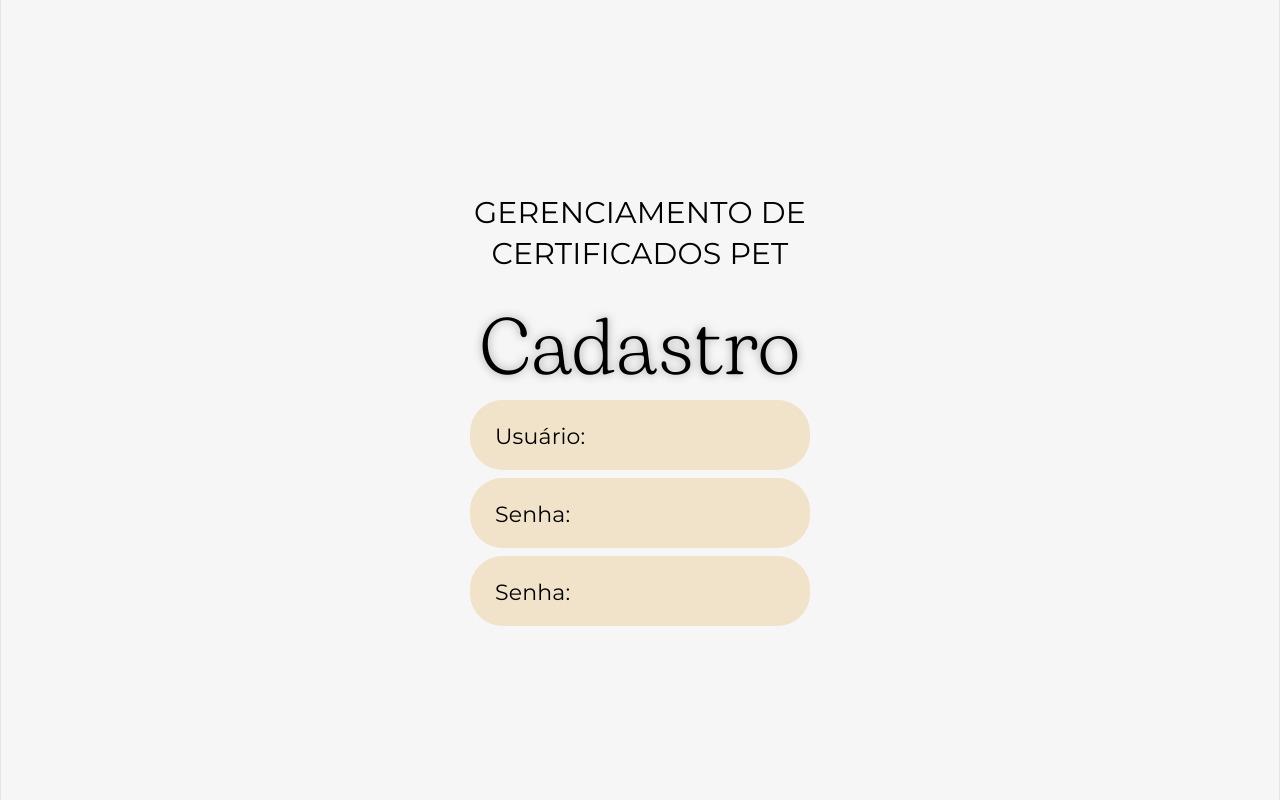
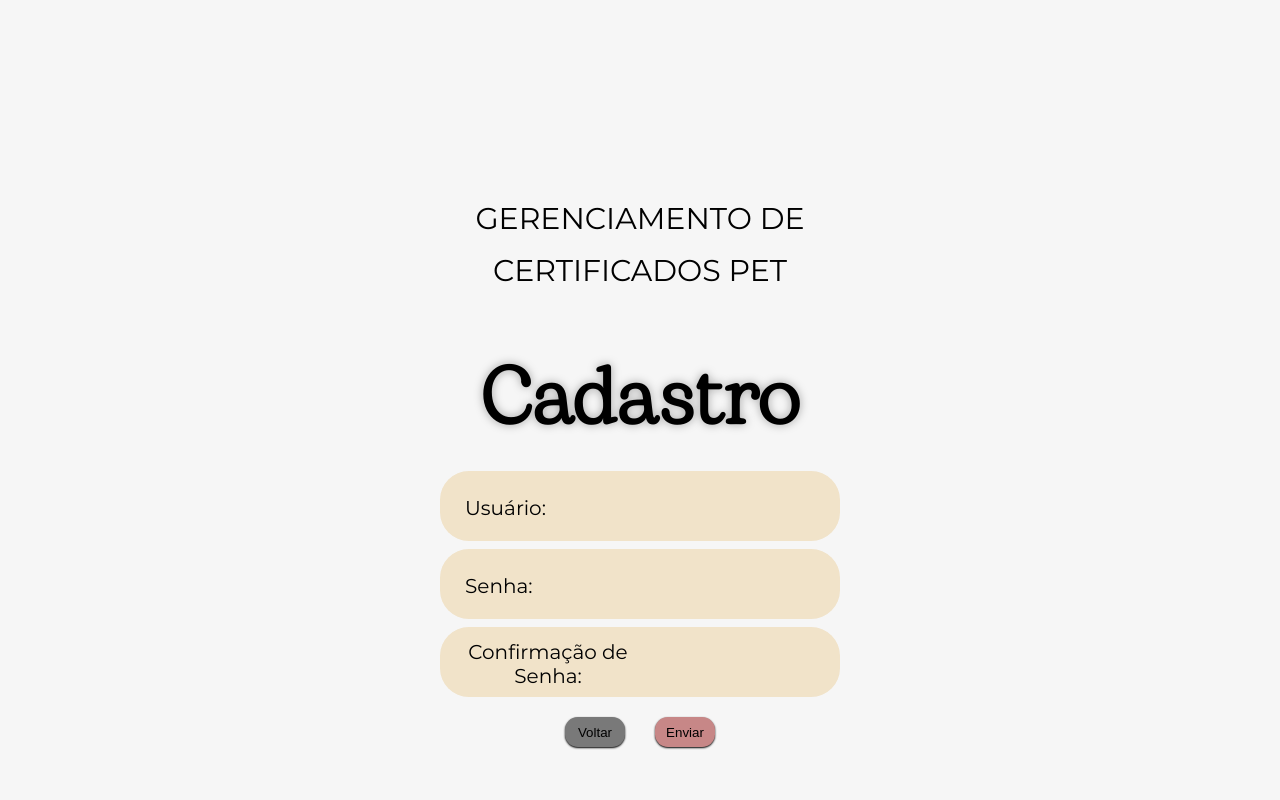
Before and after one commit to Chimecho10/PET-Banco-de-Dados, a React (Vite) app in the folder frontend/: page / in a window 1280 px wide. Both pictures are taken after a click on the button "Novo Cadastro". Built offline with nearby package versions, Linux system fonts and the light colour scheme.

Commit message:
Página 2 ok

```diff
--- a/frontend/src/App.css
+++ b/frontend/src/App.css
@@ -6,6 +6,60 @@
 @font-face {
   font-family: 'Montserrat';
   src: url('./assets/fontes/Montserrat-Regular.woff2') format('woff2');
+}
+
+@font-face {
+  font-family: 'Sifonn';
+  src: url('./assets/fontes/Syphon-Bold.woff2') format('woff2');
+}
+
+.blocaoPreto {
+  background-color: #222222;
+  height: 65px;
+  margin: 10px 10px 0px 10px;
+  border-radius: 0.8rem;
+}
+
+.letreiro2 {
+  text-shadow: 5px 0px 2px #000000fd;
+  user-select: none;
+  color: #000000;
+  font-family: 'Sifonn', serif;
+  letter-spacing: 2px;
+  font-size: 90px;
+}
+
+.blocaoVermelho {
+  position: absolute;
+  bottom: 10px;
+  left: 10px;
+  right: 10px;
+  background-color: #c60006;
+  height: 200px;
+  border-radius: 1rem;
+}
+
+.bloquinhoAmarelo {
+  user-select: none;
+  font-family: 'Montserrat', serif;
+  font-weight: bold;
+  font-size: 16px;
+  cursor: pointer;
+  border: none;
+  height: 45px;
+  width: 210px;
+  border-radius: 1.0rem;
+  background-color: #f4ae31;
+  transition: 0.8s, ease;
+}
+
+.bloquinhoAmarelo:active {
+  box-shadow: none;
+}
+
+.bloquinhoAmarelo:hover {
+  transform: translateY(-1px);
+  box-shadow: 0px 1px 1px 1px #000000;
 }
 
 .universidade {
@@ -57,6 +111,29 @@
   text-shadow: 0px 0px 10px #08080857;
 }
 
+.cadastroVoltar {
+  user-select: none;
+  cursor: pointer;
+  color: black;
+  border: none;
+  height: 30px;
+  width: 60px;
+  border-radius: 0.8rem;
+  background-color: #797979;
+  box-shadow: 0px 1px 2px 0px #000000;
+  transition: 0.08s;
+}
+
+.cadastroVoltar:hover {
+  box-shadow: 0px 2px 2px 1px #000000be;
+  transform: translateY(-2px);
+}
+
+.cadastroVoltar:active {
+  transform: translateY(0px);
+  box-shadow: 0px 1px 2px 0px #000000;
+}
+
 .letreiroDiscoInput{
   user-select: none;
   font-family: 'Montserrat', serif;
@@ -65,6 +142,50 @@
   margin-top: 3px;
   margin-left: 25px;
   color:black;
+}
+
+.letreiroDiscoInput2{
+  user-select: none;
+  font-family: 'Montserrat', serif;
+  display: flex;
+  font-size: 20px;
+  margin-top: 3px;
+  margin-left: 25px;
+  color:black;
+}
+
+.discoInput2{
+  user-select: none;
+  display: flex;
+  align-items: center;
+  background-color: #f1e3c9;
+  width: 400px;
+  height: 70px;
+  border-radius: 1.8rem;
+  flex-shrink: 0;
+}
+
+.enviarCadastro {
+  user-select: none;
+  cursor: pointer;
+  color: black;
+  border: none;
+  height: 30px;
+  width: 60px;
+  border-radius: 0.8rem;
+  background-color: #c78787;
+  box-shadow: 0px 1px 2px 0px #000000;
+  transition: 0.08s;
+}
+
+.enviarCadastro:hover {
+  box-shadow: 0px 2px 2px 1px #000000be;
+  transform: translateY(-2px);
+}
+
+.enviarCadastro:active {
+  transform: translateY(0px);
+  box-shadow: 0px 1px 2px 0px #000000;
 }
 
 .discoInput{
--- a/frontend/src/App.jsx
+++ b/frontend/src/App.jsx
@@ -1,15 +1,20 @@
-import { useState } from 'react'
+import { useEffect, useState } from 'react'
 import './App.css'
 
 import petlogo from './assets/imagens/petlogo.png'
+import petlogo2 from './assets/imagens/petlogo2.png'
 
 function App() {
   // Abas
   const [abaInicial, setAbaInicial] = useState(true);
   const [abaSigin, setAbaSigin] = useState(false);
+  const [abaLobby, setAbaLobby] = useState(false);
   const [abaEventos, setAbaEventos] = useState(false);
-  const [abaParticipantes, setParticipantes] = useState(false);
-  const [abaCertificados, setCertificados] = useState(false);
+  const [abaParticipantes, setAbaParticipantes] = useState(false);
+  const [abaCertificados, setAbaCertificados] = useState(false);
+
+  // Variável se o Usuário é ADM ou não
+  const [admin, setAdmin] = useState(false);
 
   // Variáveis de Login
   const [usuario, setUsuario] = useState('');
@@ -20,30 +25,78 @@ function App() {
   const [senha1, setSenha1] = useState('');
   const [senha2, setSenha2] = useState('');
 
+  useEffect(() => {
+    if (abaLobby){
+      document.documentElement.setAttribute('cor', 'amarelo');}
+    else {
+      document.documentElement.removeAttribute('cor');}
+  }, [abaLobby])
+
+  const eventos = () => {
+    setAbaEventos(true);
+    setAbaLobby(false);
+  }
+
+  const participantes = () => {
+    setAbaParticipantes(true);
+    setAbaLobby(false);
+  }
+
+  const certificados = () => {
+    setAbaCertificados(true);
+    setAbaLobby(false);
+  }
+
   const voltarAbaInicial = () => {
+    setUsuarioCadastro('');
+    setSenha1('');
+    setSenha2('');
     setAbaInicial(true);
     setAbaSigin(false);
   }
 
   const sigin = () => {
+    setUsuario('');
+    setSenha('');
     setAbaInicial(false);
     setAbaSigin(true);
   }
 
-  const login = (evento) => {
+  const ir = () => {
+    setAbaInicial(false);
+    setAbaLobby(true);
+  }
+
+  const login = (evento) => { // Conectar com o Banco de Dados / Backend
     evento.preventDefault();
+  }
+
+  const cadastro = (evento) => { // Conectar com o Banco de Dados / Backend
+    evento.preventDefault()
+    if (usuarioCadastro === '' || senha1 === '' || senha2 === '')
+       {alert("Espaços em branco")}
+    else if (senha1 !== senha2)
+       {setSenha1('');
+        setSenha2('');
+        alert("Senhas não compatíveis")}
+
   }
 
   if (abaInicial){
     return (
       <div>
+      <button onClick={ir}
+              style = {{position: 'absolute',
+                        justifyContent:'center'}}>
+      Ir</button>
       <div style = {{display:'flex',
                      alignItems: 'center',
                      justifyContent:'center',
                      flexDirection: 'row',
                      userSelect: 'none',
                      marginLeft:'60px'}}>
-        <div style = {{marginTop:'250px'}}>
+
+        <div style = {{marginTop:'200px'}}>
 
           <div style = {{display: 'flex',
                         alignItems: 'center',
@@ -91,7 +144,9 @@ function App() {
 
               </div>
 
-              <button onClick = {sigin}
+            </form>
+
+            <button onClick = {sigin}
                       style = {{marginTop:'8px',
                                 border:'none',
                                 cursor: 'pointer',
@@ -115,7 +170,6 @@ function App() {
                     Novo Cadastro</h1>
                 </div>
               </button>
-            </form>
 
             <hr style = {{color: '#000000',
                           backgroundColor: '#000000',
@@ -167,59 +221,116 @@ function App() {
         }}>GERENCIAMENTO DE</div>
 
         <div className='gerenciamento'
-            style = {{marginBottom:'-50px',
+            style = {{marginBottom:'-70px',
                       color:'#000000'
         }}>CERTIFICADOS PET</div>
 
         <div className= 'letreiro'>Cadastro</div>
 
-        <form onSubmit = {login}>
-          <div className= 'discoInput'
-              style = {{marginTop: '7px'}}>
+        <form onSubmit = {cadastro}>
 
-            <div className= 'letreiroDiscoInput'
+          <div className= 'discoInput2'
+              style = {{marginTop: '-20px'}}>
+
+            <div className= 'letreiroDiscoInput2'
             >Usuário:</div>
 
             <input type = "text"
-                  value = {usuario}
-                  onChange = {(user) => setUsuario(user.target.value)}
+                  value = {usuarioCadastro}
+                  onChange = {(user) => setUsuarioCadastro(user.target.value)}
                   className = 'campo1'>
             </input>
           </div>
 
-          <div className= 'discoInput'
+          <div className= 'discoInput2'
               style = {{marginTop:'8px'}}>
 
-            <div className= 'letreiroDiscoInput'
+            <div className= 'letreiroDiscoInput2'
             >Senha:</div>
 
             <input type = "password"
                   value = {senha1}
-                  onChange = {(senha1) => setSenha(senha1.target.value)}
+                  onChange = {(senha1) => setSenha1(senha1.target.value)}
                   className = 'campo2'>
             </input>
           </div>
 
-          <div className= 'discoInput'
+          <div className= 'discoInput2'
               style = {{marginTop:'8px'}}>
 
-            <div className= 'letreiroDiscoInput'
-            >Senha:</div>
+            <div className= 'letreiroDiscoInput2'
+            >Confirmação de Senha:</div>
 
             <input type = "password"
                   value = {senha2}
-                  onChange = {(senha2) => setSenha(senha2.target.value)}
+                  onChange = {(senha2) => setSenha2(senha2.target.value)}
                   className = 'campo2'>
             </input>
           </div>
+
+            <button onClick = {voltarAbaInicial}
+                    className='cadastroVoltar'
+                    style = {{marginRight: '30px'}}
+            >Voltar</button>
+
+            <button type = "submit"
+                    className='enviarCadastro'
+                    style = {{marginTop: '20px',}}
+            >Enviar</button>
+
         </form>
       </div>
     )
   }
 
-  return (
-    <h1>oi!</h1>
-  )
+  if (abaLobby){
+    return (
+      <div>
+        <div className = 'blocaoPreto'
+             style = {{display:'flex',
+                       justifyContent:'center',
+                       alignItems:'center',
+             }}>
+          <div style = {{display: 'flex',
+                         gap: '10px'}}>
+            <button onClick={eventos}
+                    className='bloquinhoAmarelo'>
+            EVENTOS</button>
+            <button onClick={participantes}
+                    className='bloquinhoAmarelo'>
+            PARTICIPANTES</button>
+            <button onClick={certificados}
+                    className='bloquinhoAmarelo'>
+            CERTIFICADOS</button>
+          </div>
+        </div>
+        <div style = {{margin: '0 auto',
+                       flexDirection: 'column',
+                       height: '75vh',
+                       display: 'flex',
+                       marginTop: '-90px',
+                       justifyContent: 'center',
+                       alignItems: 'center',}}>
+          <h1 className= 'letreiro2'
+              style = {{marginBottom:'-40px'}}
+          >Gerenciamento</h1>
+          <h1 className= 'letreiro2'
+              style = {{marginBottom:'-40px'}}
+          >de</h1>
+          <h1 className= 'letreiro2'>Certificados</h1>
+        </div>
+
+        <div className = 'blocaoVermelho'
+             style = {{userSelect: 'none',}}>
+
+          <img src={petlogo2}
+               style = {{marginTop: '-90px'}}/>
+
+        </div>
+
+      </div>
+    )
+  }
 }
 
 export default App
--- a/frontend/src/index.css
+++ b/frontend/src/index.css
@@ -1,40 +1,18 @@
 :root {
-  --text: #6b6375;
-  --button: #bde7b0;
-  --buttonhover: #d1e7cb;
-  --text-h: #414141;
   --bg: #f6f6f6;
-  --border: #e5e4e7;
-  --code-bg: #f4f3ec;
-  --accent: #aa3bff;
-  --accent-bg: rgba(66, 35, 107, 0.356);
-  --accent-border: rgba(170, 59, 255, 0.5);
-  --social-bg: rgba(244, 243, 236, 0.5);
-  --shadow:
-    rgba(0, 0, 0, 0.1) 0 10px 15px -3px, rgba(0, 0, 0, 0.05) 0 4px 6px -2px;
+  }
 
-  --sans: system-ui, 'Segoe UI', Roboto, sans-serif;
-  --heading: system-ui, 'Segoe UI', Roboto, sans-serif;
-  --mono: ui-monospace, Consolas, monospace;
-
-  font: 18px/145% var(--sans);
-  letter-spacing: 0.18px;
-  color-scheme: light dark;
-  color: var(--text);
-  background: var(--bg);
-  font-synthesis: none;
-  text-rendering: optimizeLegibility;
-  -webkit-font-smoothing: antialiased;
-  -moz-osx-font-smoothing: grayscale;
-
-  @media (max-width: 1024px) {
-    font-size: 16px;
-  }
+:root[cor="amarelo"] {
+  --bg: #f8f0de;
 }
 
 body {
   margin: 0;
+  padding: 0;
+  background-color: var(--bg);
+  margin: 0;
   font-family: sans-serif;
+  transition: background-color 0.3s ease;
 }
 
 #root {
```
Also changed, not shown: frontend/src/assets/Fontes/Syphon-Bold.woff2 (added), frontend/src/assets/imagens/petlogo2.png (added).
